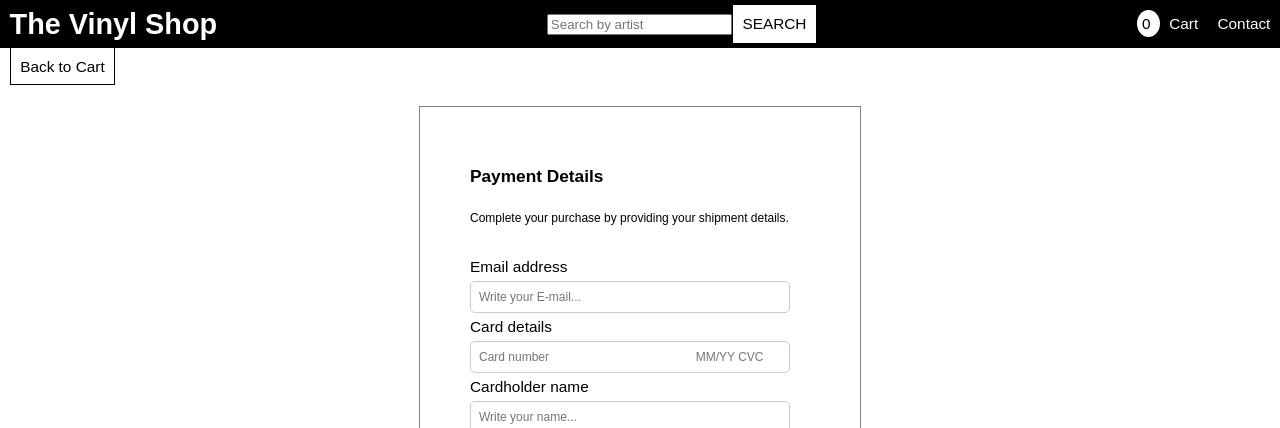
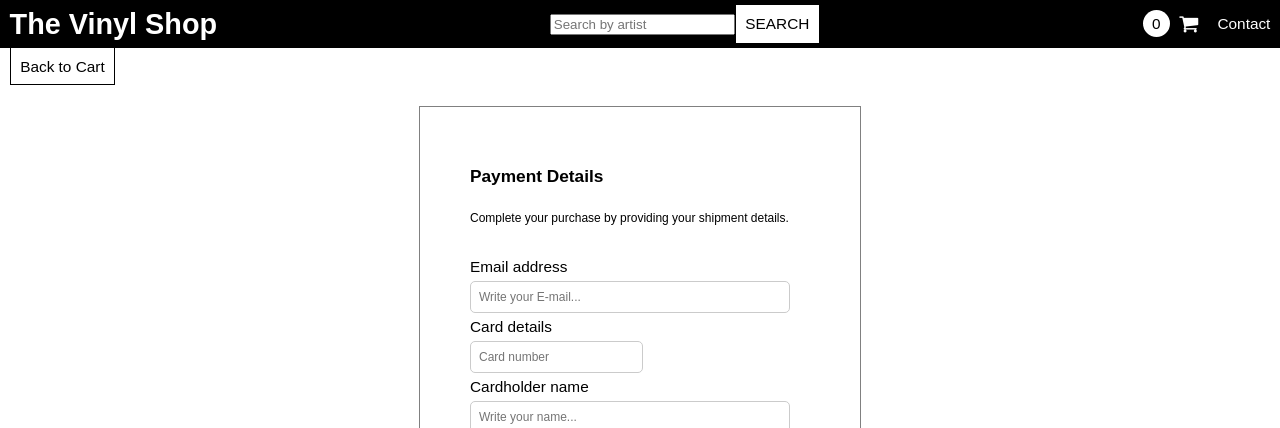
Before and after one commit to dandeloid/project-final, a React (Create React App) app in the folder frontend/: page /checkout in a window 1280 px wide. Shown: the top 428 px of the page. Built offline with nearby package versions, Linux system fonts and the light colour scheme.

Commit message:
not found product working + some icons

```diff
--- a/frontend/src/components/Header.js
+++ b/frontend/src/components/Header.js
@@ -16,7 +16,11 @@ const Header = () => {
             <SearchBar/>
             <div>
                 <span className="in-cart"> {cart.length} </span>
-                <Link to="/Cart">Cart</Link>
+                <Link to="/Cart">
+                 <span >
+                   <i className={"fa fa-shopping-cart fa-lg"} />
+                 </span>
+                </Link>
                 <Link to="/Contact">Contact</Link>
             </div>
         </header>
--- a/frontend/src/index.css
+++ b/frontend/src/index.css
@@ -193,6 +193,7 @@ img.large {
   padding: 0.5rem;
   background-color: white;
   border-radius: 100%;
+  padding-left: 9px;
 }
 
 .checkout-section {
--- a/frontend/src/screens/CheckoutScreen.js
+++ b/frontend/src/screens/CheckoutScreen.js
@@ -27,8 +27,10 @@ const CheckoutScreen = () => {
                   id="email"
                   name="email"
                   placeholder="Write your E-mail..."
+
                 />
                 <label htmlFor="email">Card details</label>
+                <div>
                 <input
                   type="number"
                   required
@@ -36,6 +38,7 @@ const CheckoutScreen = () => {
                   name="card"
                   placeholder="Card number                                            MM/YY CVC"
                 />
+                </div>
                 <label htmlFor="name">Cardholder name</label>
                 <input
                   type="text"
--- a/frontend/src/screens/ProductScreen.js
+++ b/frontend/src/screens/ProductScreen.js
@@ -1,6 +1,5 @@
 import React, { useEffect, useState } from 'react'
 import { useParams, Link, useNavigate } from 'react-router-dom'
-
 
 import Rating from '../components/Rating'
 import Loading from '../components/Loading'
@@ -21,14 +20,14 @@ const ProductScreen = () => {
         dispatch(showProduct(id))
     }, [dispatch, id])
 
-    //THIS IS NOT WORKING AFTER MOVING PRODUCT STATE TO STORE
-/*     if (!product) {
+
+    if (product.length === 0) {
         return (
             <div className="row center">
                 <h1>Product Not Found!</h1>
             </div>
         )
-    } */
+    }
 
     const addToCart = () => {
         dispatch(cart.actions.addItem({...product, quantity}))
@@ -102,7 +101,6 @@ const ProductScreen = () => {
                                         </li>
                                         <li>
                                             <button onClick={() => addToCart()}>Add</button>
-                                            {/* <Link to={`/cart/${id}?quantity=${quantity}`} className="cart-button">Add to Cart</Link> */}
                                         </li>
                                     </>
                                 )}
```
Also changed, not shown: 2 other files (tests, documents, lock files or other folders).
